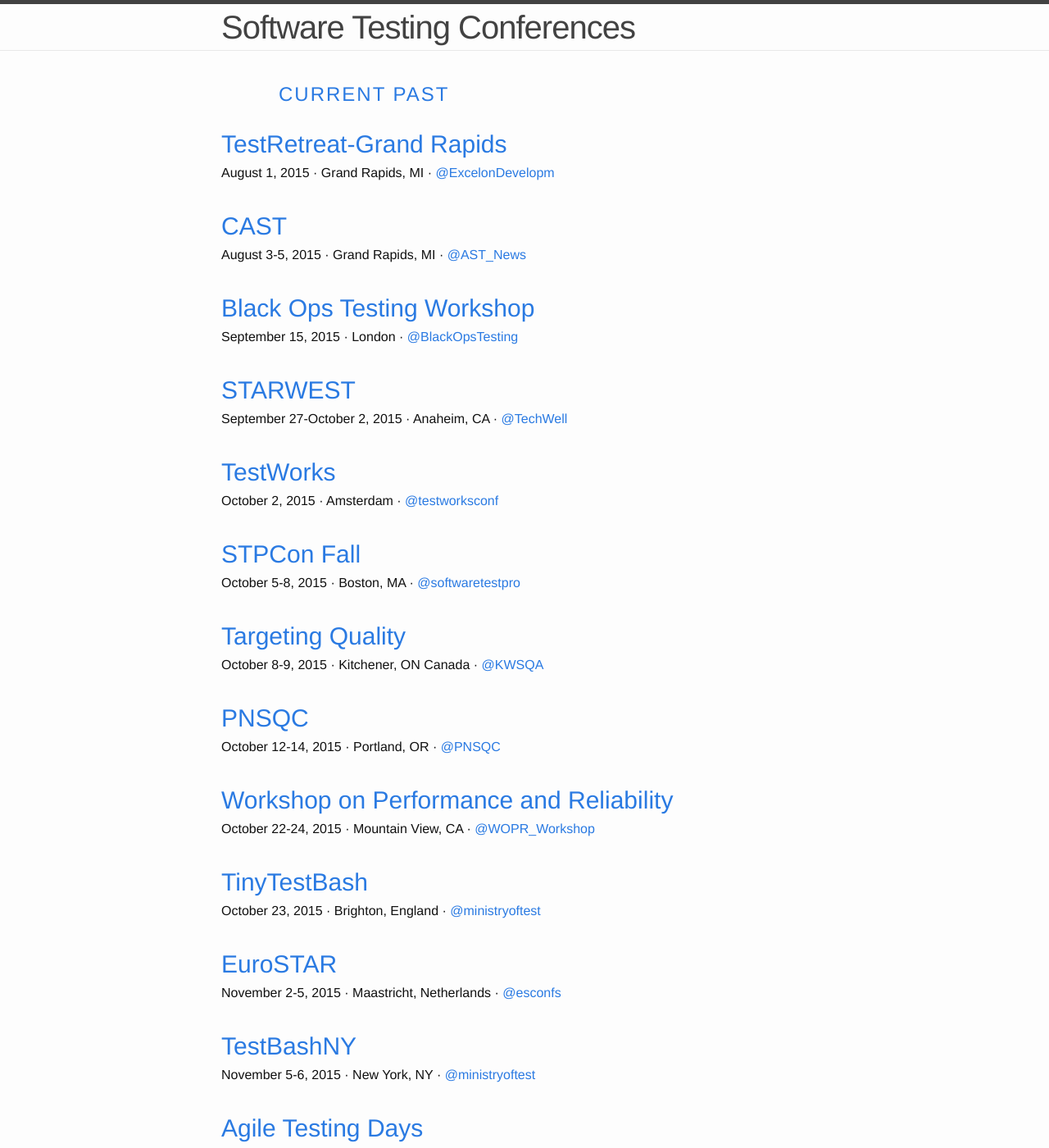
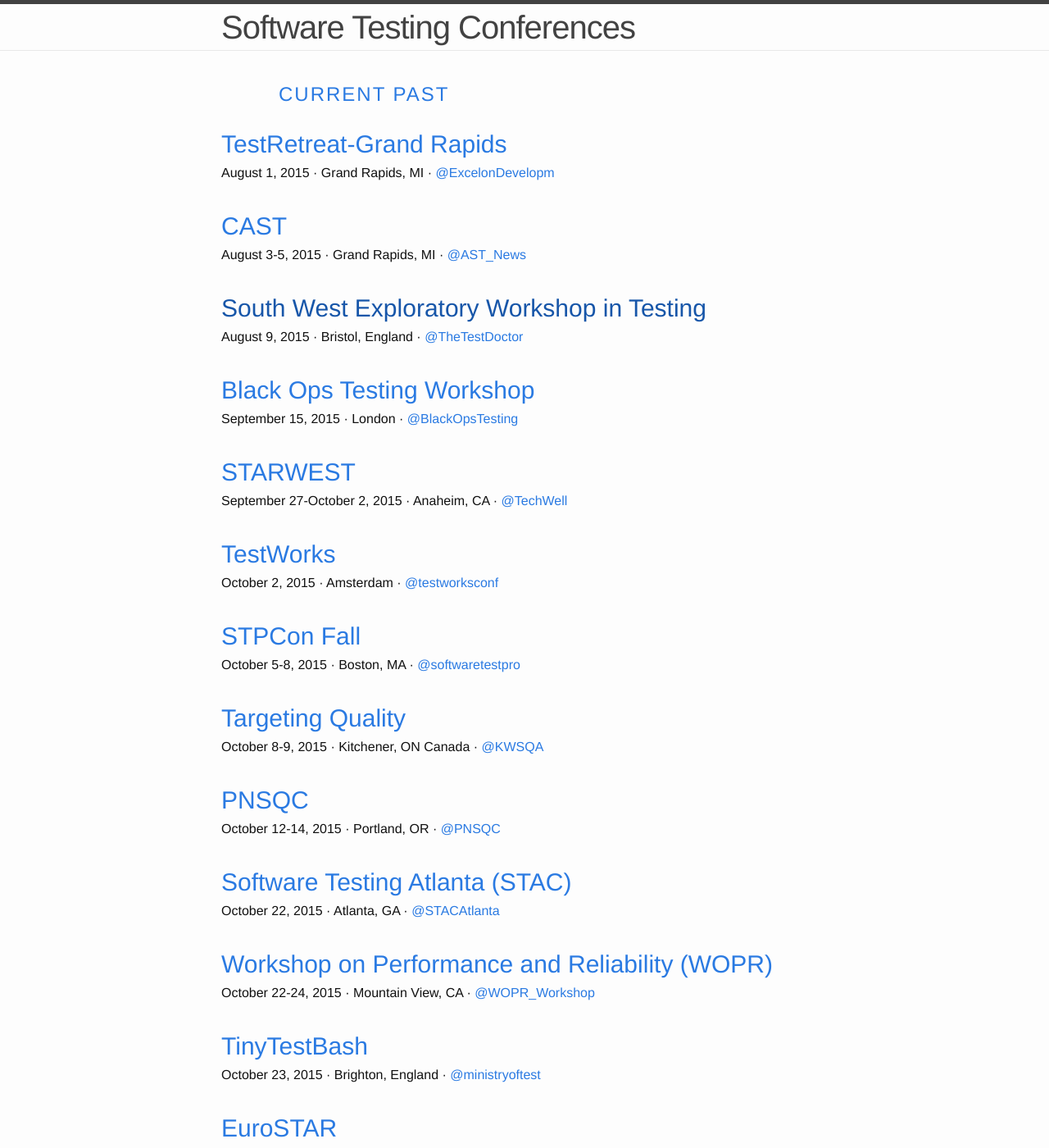
Before and after one commit to TestingConferences/testingconferences.github.io, a Jekyll site: the page built from index.html, in a window 1280 px wide and 1400 px high. Shown: the whole window at 82% size. Built offline with Jekyll 4.4.1, drawn with Linux system fonts in a browser that asks for light colours.

Commit message:
SWEWT and STAC

```diff
--- a/_data/current.yml
+++ b/_data/current.yml
@@ -9,7 +9,11 @@
   dates: "August 3-5, 2015"
   url: http://www.associationforsoftwaretesting.org/conference/cast-2015/
   twitter: AST_News
-  reg_phrase: Registration is open
+
+- name: South West Exploratory Workshop in Testing
+  location: Bristol, England
+  dates: "August 9, 2015"
+  twitter: TheTestDoctor
 
 - name: Black Ops Testing Workshop
   location: London
@@ -53,7 +57,13 @@
   cfp_phrase: Call for Abstracts is open
   cfp_date: "May, 2015"
 
-- name: Workshop on Performance and Reliability
+- name: Software Testing Atlanta (STAC)
+  location: Atlanta, GA
+  dates: "October 22, 2015"
+  url: http://www.softwaretestingatlcon.com/
+  twitter: STACAtlanta
+
+- name: Workshop on Performance and Reliability (WOPR)
   location: Mountain View, CA
   dates: "October 22-24, 2015"
   url: http://www.performance-workshop.org/wopr24/
```
